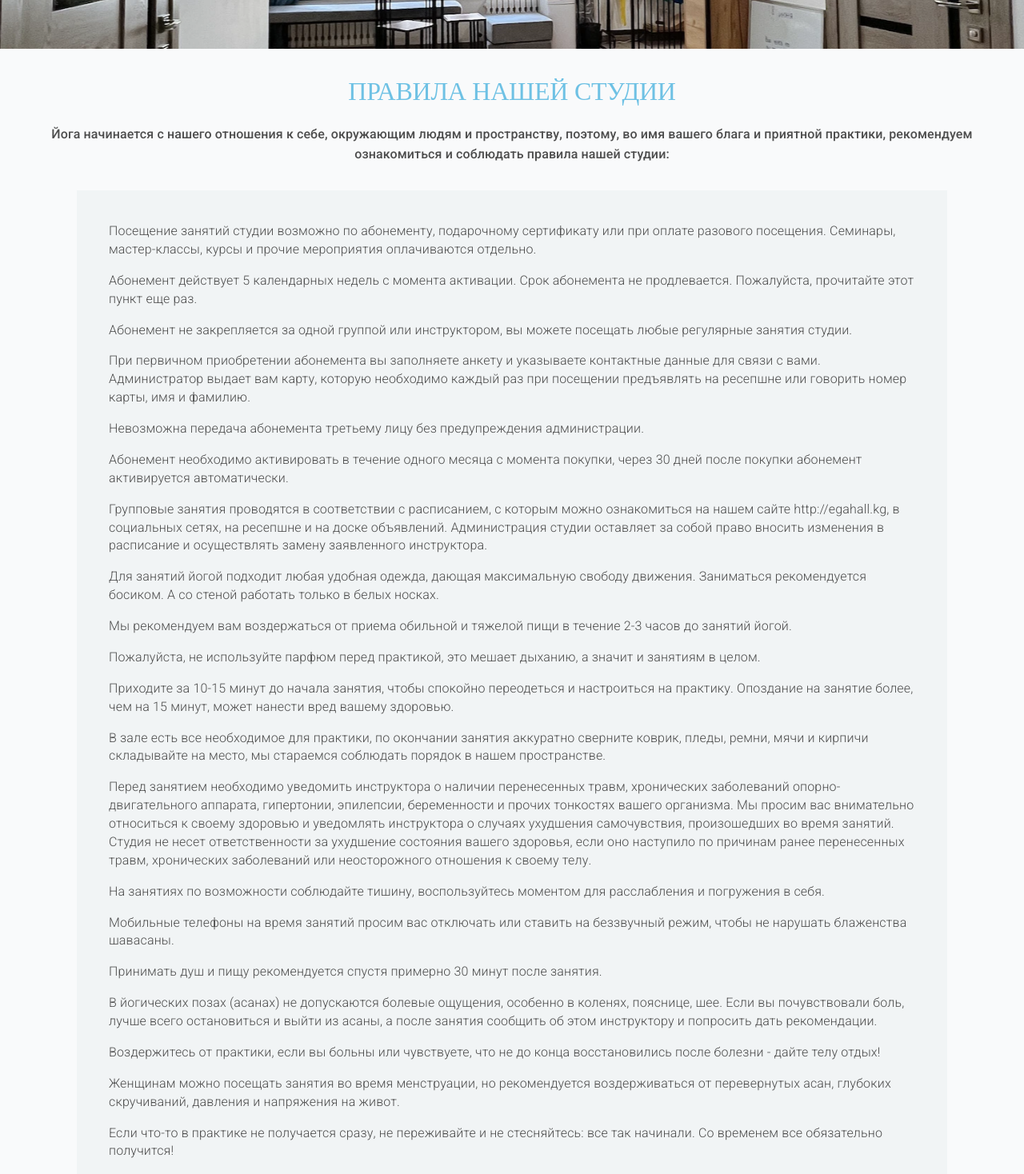
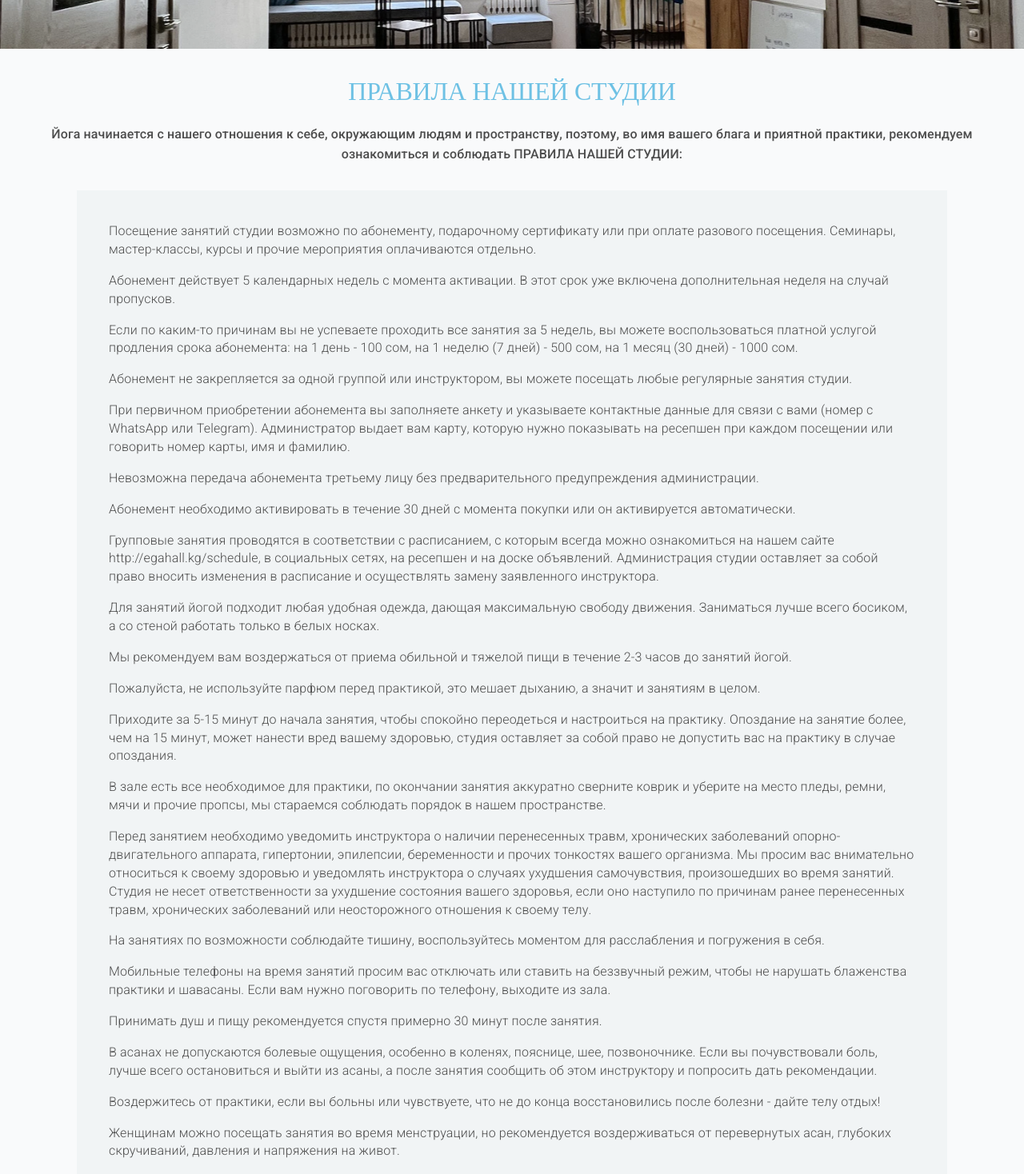
Before and after one commit to errfrost/vite-simple-config, a React (Vite) app: page /rules in a window 1280 px wide. Shown: the part 440-1908 px from the top of the page at 80% size. Built offline with nearby package versions, Linux system fonts and the light colour scheme.

Commit message:
feat: new rules

```diff
--- a/public/data/schedule.json
+++ b/public/data/schedule.json
@@ -53,7 +53,7 @@
             "days": ["ПН", "СР", "ПТ"],
             "timeStart": "16:30",
             "timeFinish": "18:00",
-            "hardLevel": "2"
+            "hardLevel": "3"
         },
         {
             "id": 5,
--- a/src/pages/Rules.tsx
+++ b/src/pages/Rules.tsx
@@ -14,8 +14,8 @@ export default function Rules() {
                 <Typography variant="h6" pt={3} pb={2} align="center">
                     Йога начинается с нашего отношения к себе, окружающим людям
                     и пространству, поэтому, во имя вашего блага и приятной
-                    практики, рекомендуем ознакомиться и соблюдать правила нашей
-                    студии:
+                    практики, рекомендуем ознакомиться и соблюдать ПРАВИЛА НАШЕЙ
+                    СТУДИИ:
                 </Typography>
 
                 <Box>
@@ -38,8 +38,15 @@ export default function Rules() {
                         </Typography>
                         <Typography variant="body2" component="p" p={1}>
                             Абонемент действует 5 календарных недель с момента
-                            активации. Срок абонемента не продлевается.
-                            Пожалуйста, прочитайте этот пункт еще раз.
+                            активации. В этот срок уже включена дополнительная
+                            неделя на случай пропусков.
+                        </Typography>
+                        <Typography variant="body2" component="p" p={1}>
+                            Если по каким-то причинам вы не успеваете проходить
+                            все занятия за 5 недель, вы можете воспользоваться
+                            платной услугой продления срока абонемента: на 1
+                            день - 100 сом, на 1 неделю (7 дней) - 500 сом, на 1
+                            месяц (30 дней) - 1000 сом.
                         </Typography>
                         <Typography variant="body2" component="p" p={1}>
                             Абонемент не закрепляется за одной группой или
@@ -49,32 +56,32 @@ export default function Rules() {
                         <Typography variant="body2" component="p" p={1}>
                             При первичном приобретении абонемента вы заполняете
                             анкету и указываете контактные данные для связи с
-                            вами. Администратор выдает вам карту, которую
-                            необходимо каждый раз при посещении предъявлять на
-                            ресепшне или говорить номер карты, имя и фамилию.
+                            вами (номер с WhatsApp или Telegram). Администратор
+                            выдает вам карту, которую нужно показывать на
+                            ресепшен при каждом посещении или говорить номер
+                            карты, имя и фамилию.
                         </Typography>
                         <Typography variant="body2" component="p" p={1}>
                             Невозможна передача абонемента третьему лицу без
-                            предупреждения администрации.
+                            предварительного предупреждения администрации.
                         </Typography>
                         <Typography variant="body2" component="p" p={1}>
-                            Абонемент необходимо активировать в течение одного
-                            месяца с момента покупки, через 30 дней после
-                            покупки абонемент активируется автоматически.
+                            Абонемент необходимо активировать в течение 30 дней
+                            с момента покупки или он активируется автоматически.
                         </Typography>
                         <Typography variant="body2" component="p" p={1}>
                             Групповые занятия проводятся в соответствии с
-                            расписанием, с которым можно ознакомиться на нашем
-                            сайте http://egahall.kg, в социальных сетях, на
-                            ресепшне и на доске объявлений. Администрация студии
-                            оставляет за собой право вносить изменения в
-                            расписание и осуществлять замену заявленного
-                            инструктора.
+                            расписанием, с которым всегда можно ознакомиться на
+                            нашем сайте http://egahall.kg/schedule, в социальных
+                            сетях, на ресепшен и на доске объявлений.
+                            Администрация студии оставляет за собой право
+                            вносить изменения в расписание и осуществлять замену
+                            заявленного инструктора.
                         </Typography>
                         <Typography variant="body2" component="p" p={1}>
                             Для занятий йогой подходит любая удобная одежда,
                             дающая максимальную свободу движения. Заниматься
-                            рекомендуется босиком. А со стеной работать только в
+                            лучше всего босиком, а со стеной работать только в
                             белых носках.
                         </Typography>
                         <Typography variant="body2" component="p" p={1}>
@@ -86,16 +93,18 @@ export default function Rules() {
                             это мешает дыханию, а значит и занятиям в целом.
                         </Typography>
                         <Typography variant="body2" component="p" p={1}>
-                            Приходите за 10-15 минут до начала занятия, чтобы
+                            Приходите за 5-15 минут до начала занятия, чтобы
                             спокойно переодеться и настроиться на практику.
                             Опоздание на занятие более, чем на 15 минут, может
-                            нанести вред вашему здоровью.
+                            нанести вред вашему здоровью, студия оставляет за
+                            собой право не допустить вас на практику в случае
+                            опоздания.
                         </Typography>
                         <Typography variant="body2" component="p" p={1}>
                             В зале есть все необходимое для практики, по
-                            окончании занятия аккуратно сверните коврик, пледы,
-                            ремни, мячи и кирпичи складывайте на место, мы
-                            стараемся соблюдать порядок в нашем пространстве.
+                            окончании занятия аккуратно сверните коврик и
+                            уберите на место пледы, ремни, мячи и прочие пропсы,
+                            мы стараемся соблюдать порядок в нашем пространстве.
                         </Typography>
                         <Typography variant="body2" component="p" p={1}>
                             Перед занятием необходимо уведомить инструктора о
@@ -119,15 +128,16 @@ export default function Rules() {
                         <Typography variant="body2" component="p" p={1}>
                             Мобильные телефоны на время занятий просим вас
                             отключать или ставить на беззвучный режим, чтобы не
-                            нарушать блаженства шавасаны.
+                            нарушать блаженства практики и шавасаны. Если вам
+                            нужно поговорить по телефону, выходите из зала.
                         </Typography>
                         <Typography variant="body2" component="p" p={1}>
                             Принимать душ и пищу рекомендуется спустя примерно
                             30 минут после занятия.
                         </Typography>
                         <Typography variant="body2" component="p" p={1}>
-                            В йогических позах (асанах) не допускаются болевые
-                            ощущения, особенно в коленях, пояснице, шее. Если вы
+                            В асанах не допускаются болевые ощущения, особенно в
+                            коленях, пояснице, шее, позвоночнике. Если вы
                             почувствовали боль, лучше всего остановиться и выйти
                             из асаны, а после занятия сообщить об этом
                             инструктору и попросить дать рекомендации.
@@ -145,8 +155,8 @@ export default function Rules() {
                         </Typography>
                         <Typography variant="body2" component="p" p={1}>
                             Если что-то в практике не получается сразу, не
-                            переживайте и не стесняйтесь: все так начинали. Со
-                            временем все обязательно получится!
+                            переживайте и не стесняйтесь этого. Со временем все
+                            обязательно получится!
                         </Typography>
                         <Typography variant="body2" component="p" p={1}>
                             Мы просим вас не оставлять ценные вещи и телефоны в
```
